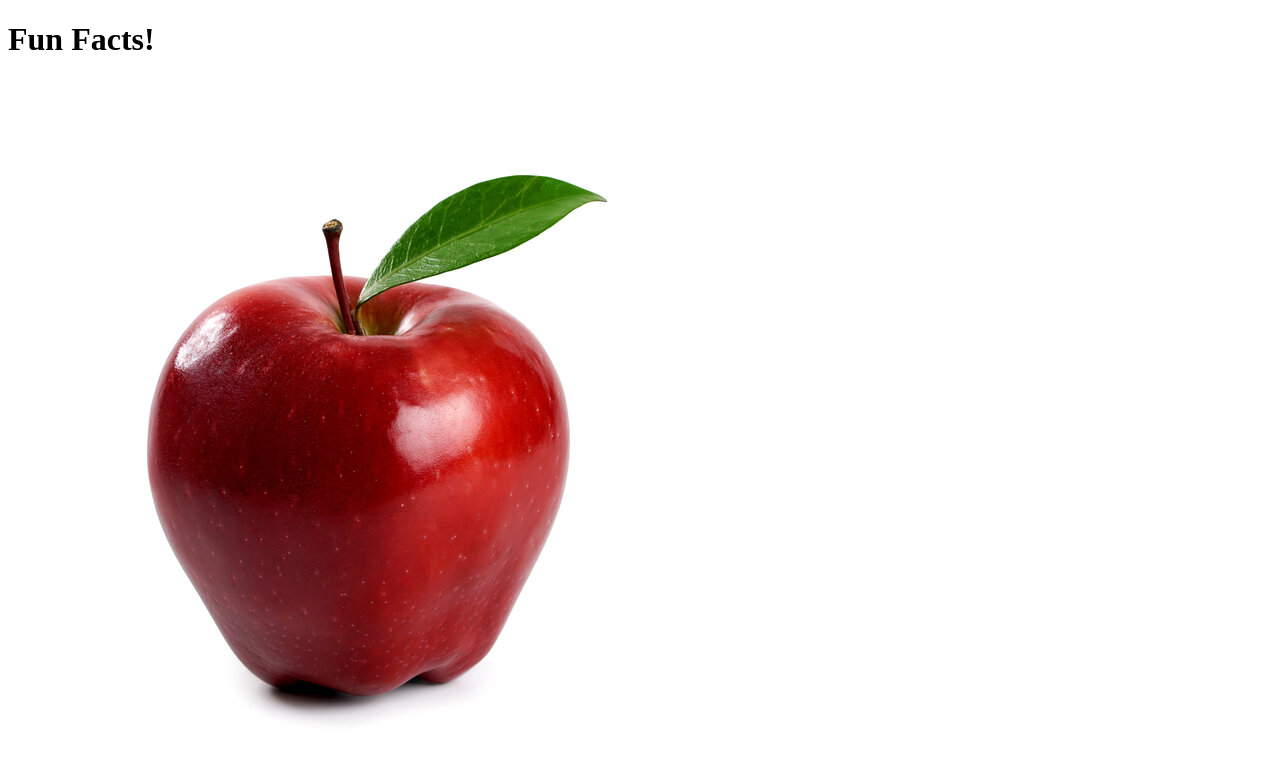
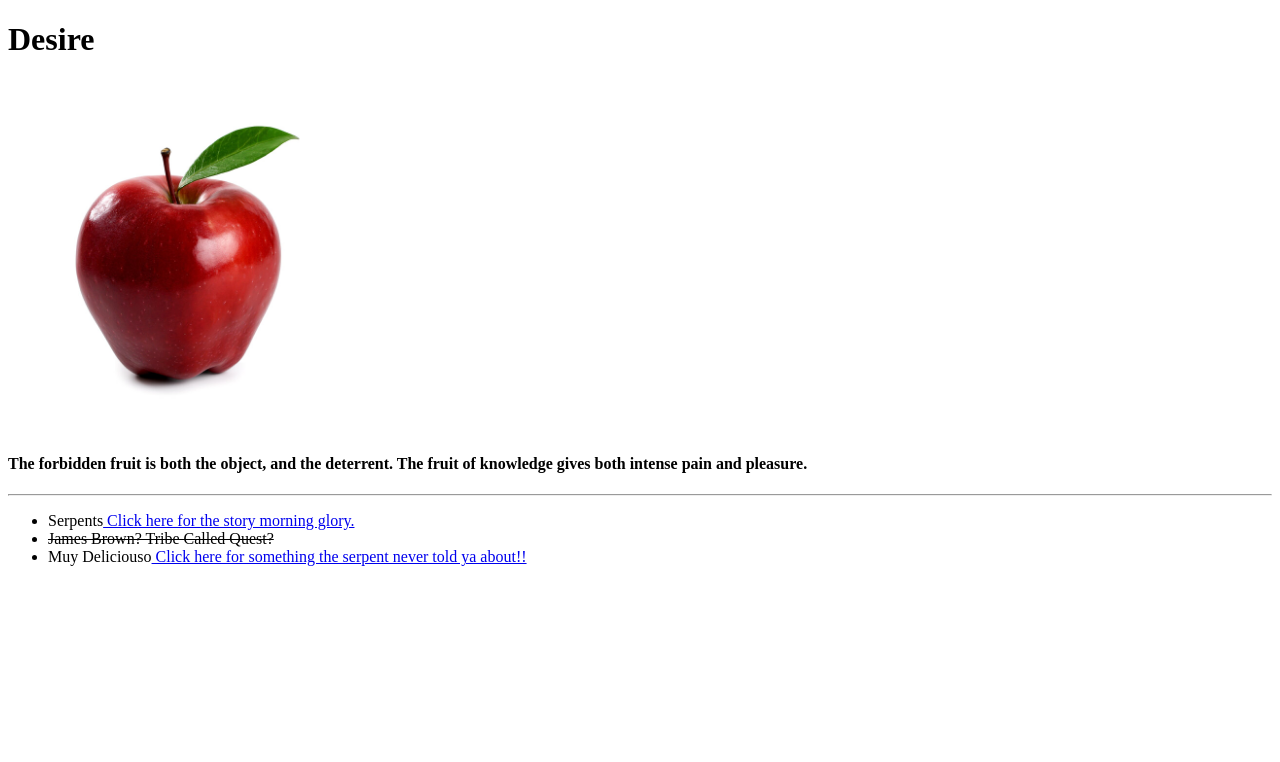
Before and after one commit to mattfro333/thebightml, a plain HTML site: page index.html in a window 1280 px wide. Drawn offline with Linux system fonts and the light colour scheme.

Commit message:
To eat it or not to eat it

```diff
--- a/index.html
+++ b/index.html
@@ -2,13 +2,25 @@
 <html lang="en" dir="ltr">
   <head>
     <meta charset="utf-8">
-    <title></title>
+    <title>Action != Desire</title>
+    <link rel="stylesheet" href="./styles/styles.css">
   </head>
   <body>
 
-    <h1>Fun Facts!</h1>
+    <h1>Desire</h1>
 
-    <img src="apple.jpeg">
+    <img src="apple.jpeg" width="350" height="350">
+
+    <h4>The forbidden fruit is both the object, and the deterrent.
+      The fruit of knowledge gives both intense pain and pleasure.</h6>
+
+    <hr>
+
+        <ul>
+            <li>Serpents<a href="https://www.lds.org/manual/old-testament-stories/chapter-3-adam-and-eve?lang=eng"> Click here for the story morning glory.</a></li>
+            <li class="deliciouso">James Brown? Tribe Called Quest?</li>
+            <li> Muy Deliciouso<a href="https://www.mexgrocer.com/508-apple-flan.html"> Click here for something the serpent never told ya about!!</a> </li>
+        </ul>
 
   </body>
 </html>
--- /dev/null
+++ b/styles/styles.css
@@ -0,0 +1,7 @@
+body {
+  background-color: white;
+}
+
+.deliciouso {
+  text-decoration: line-through;
+}
```
